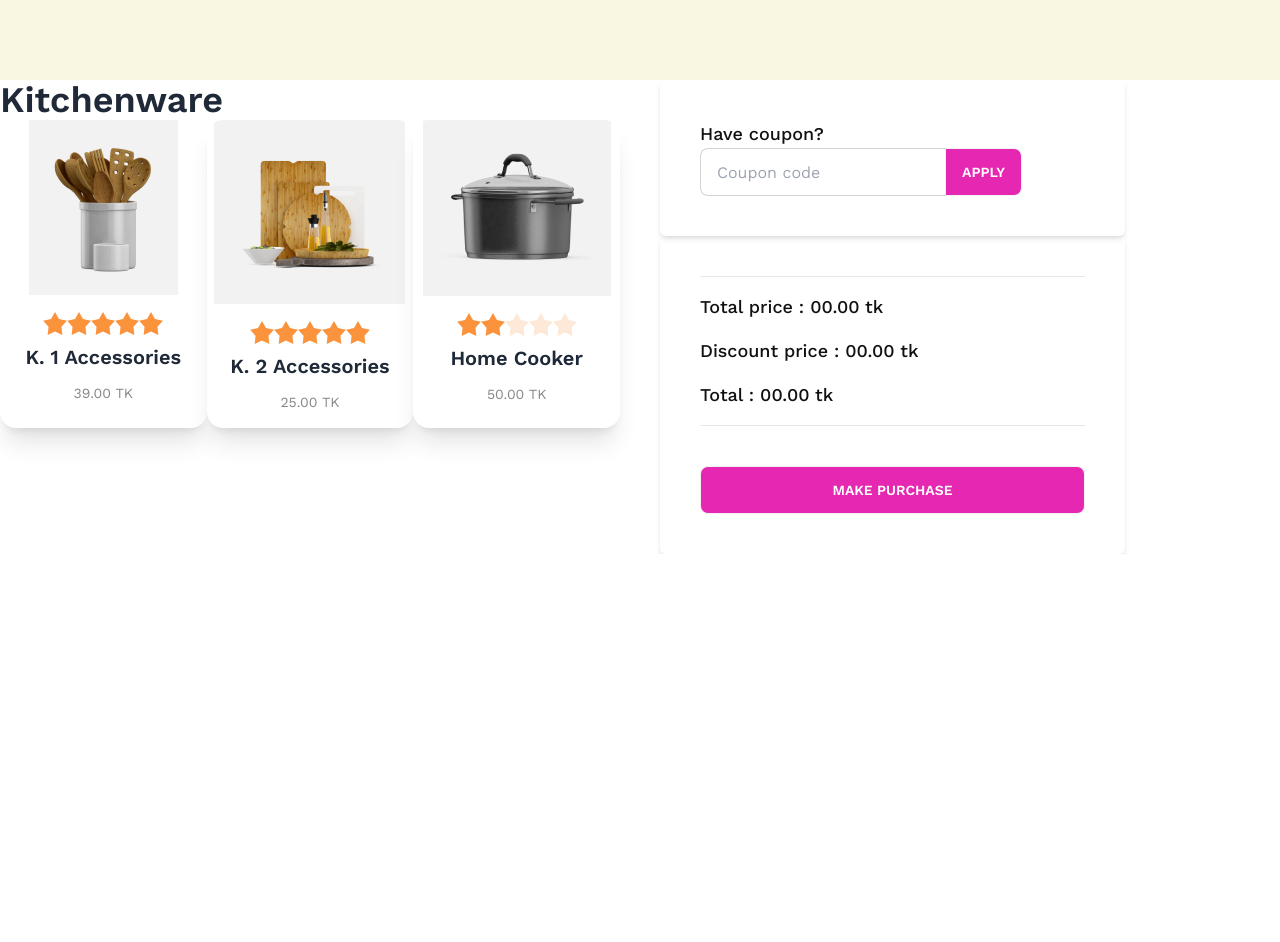
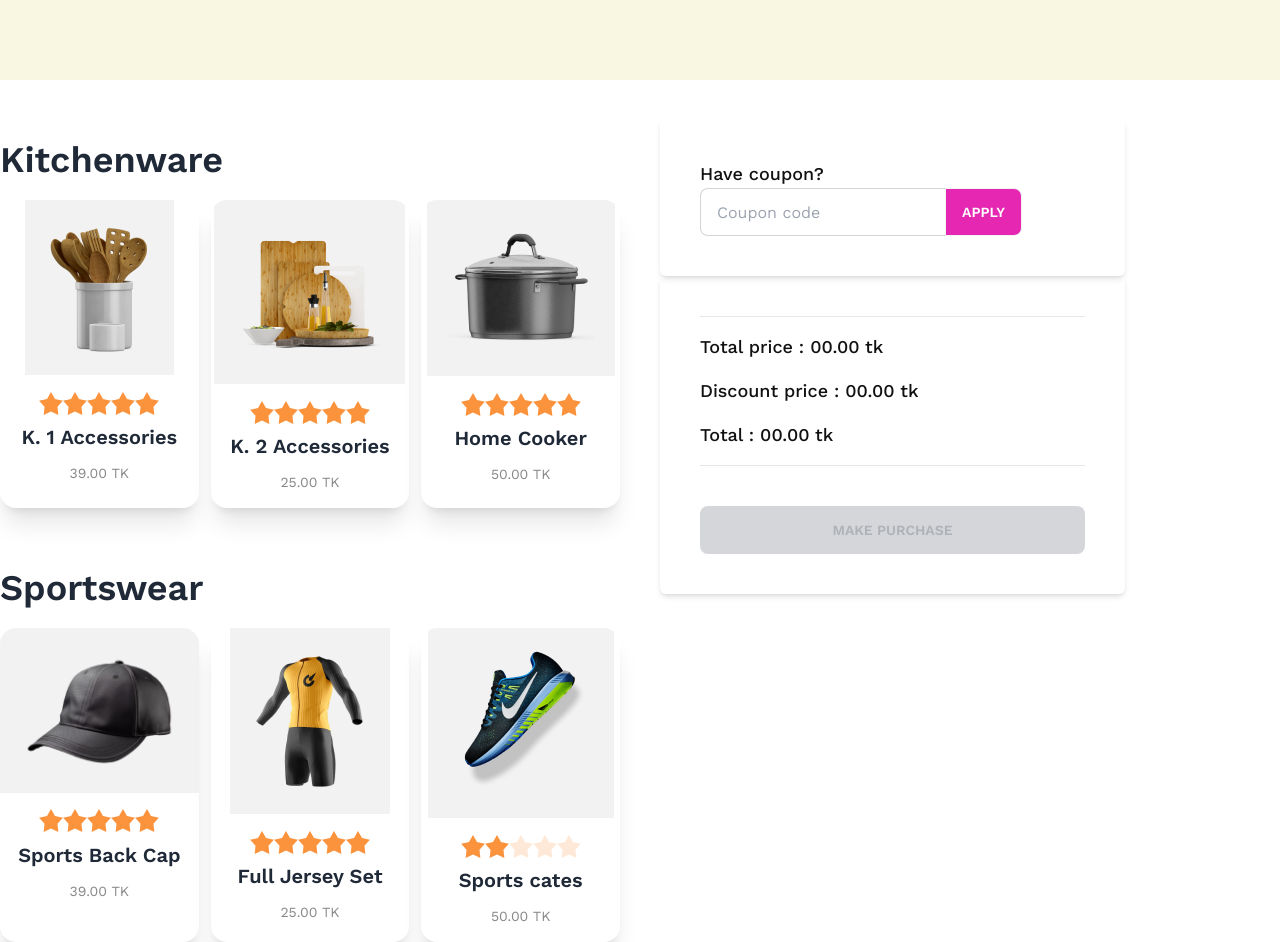
Before and after one commit to mahimDev/Summer-Sale, a plain HTML site: page index.html in a window 1280 px wide. Shown: the part 720-1662 px from the top of the page. Before the commit the page ends 1274 px from the top, so only its background shows below. Drawn offline with nearby package versions, Linux system fonts and the light colour scheme.

Commit message:
added main section

```diff
--- a/index.html
+++ b/index.html
@@ -45,16 +45,19 @@
         </div>
       </div>
     </header>
-    <main class="container mx-auto">
+    <main class="container mx-auto mt-10">
       <div class="grid grid-cols-1 lg:grid-cols-2 gap-10">
         <!-- card container -->
 
         <section>
           <div class="gap-10">
-            <h1 class="text-4xl font-semibold">Kitchenware</h1>
-            <div class="grid grid-cols-1 md:grid-cols-3">
+            <h1 class="text-4xl font-semibold py-5">Kitchenware</h1>
+            <div class="grid grid-cols-1 md:grid-cols-3 gap-3">
               <!-- first kitchenware card -->
-              <div onclick="clickElementValue(this)" class="card card-compact bg-base-100 shadow-xl">
+              <div
+                onclick="clickElementValue(this)"
+                class="card card-compact bg-base-100 shadow-xl"
+              >
                 <figure>
                   <img
                     class="bg-[#1111110D] p-5"
@@ -96,7 +99,10 @@
                 </div>
               </div>
               <!-- second kitchenware card -->
-              <div onclick="clickElementValue(this)" class="card card-compact bg-base-100 shadow-xl">
+              <div
+                onclick="clickElementValue(this)"
+                class="card card-compact bg-base-100 shadow-xl"
+              >
                 <figure>
                   <img
                     class="bg-[#1111110D] p-5"
@@ -138,7 +144,10 @@
                 </div>
               </div>
               <!-- therd kitchenware card -->
-              <div onclick="clickElementValue(this)" class="card card-compact bg-base-100 shadow-xl">
+              <div
+                onclick="clickElementValue(this)"
+                class="card card-compact bg-base-100 shadow-xl"
+              >
                 <figure>
                   <img
                     class="bg-[#1111110D] p-5"
@@ -180,6 +189,144 @@
                 </div>
               </div>
             </div>
+            <h1 class="text-4xl font-semibold mt-10 py-5">Sportswear</h1>
+            <div class="grid grid-cols-1 md:grid-cols-3 gap-3">
+              <!-- first Sportswear card -->
+              <div
+                onclick="clickElementValue(this)"
+                class="card card-compact bg-base-100 shadow-xl"
+              >
+                <figure>
+                  <img
+                    class="bg-[#1111110D] p-5"
+                    src="./images/prod4.png"
+                    alt="Shoes"
+                  />
+                </figure>
+                <div class="card-body items-center">
+                  <div class="rating items-center">
+                    <input
+                      type="radio"
+                      name="rating-2"
+                      class="mask mask-star-2 bg-orange-400"
+                    />
+                    <input
+                      type="radio"
+                      name="rating-2"
+                      class="mask mask-star-2 bg-orange-400"
+                      checked
+                    />
+                    <input
+                      type="radio"
+                      name="rating-2"
+                      class="mask mask-star-2 bg-orange-400"
+                    />
+                    <input
+                      type="radio"
+                      name="rating-2"
+                      class="mask mask-star-2 bg-orange-400"
+                    />
+                    <input
+                      type="radio"
+                      name="rating-2"
+                      class="mask mask-star-2 bg-orange-400"
+                    />
+                  </div>
+                  <h2 class="card-title">Sports Back Cap</h2>
+                  <p class="text-[#11111180]">39.00 TK</p>
+                </div>
+              </div>
+              <!-- second Sportswear card -->
+              <div
+                onclick="clickElementValue(this)"
+                class="card card-compact bg-base-100 shadow-xl"
+              >
+                <figure>
+                  <img
+                    class="bg-[#1111110D] p-5"
+                    src="./images/prod5.png"
+                    alt="Shoes"
+                  />
+                </figure>
+                <div class="card-body items-center">
+                  <div class="rating items-center">
+                    <input
+                      type="radio"
+                      name="rating-2"
+                      class="mask mask-star-2 bg-orange-400"
+                    />
+                    <input
+                      type="radio"
+                      name="rating-2"
+                      class="mask mask-star-2 bg-orange-400"
+                      checked
+                    />
+                    <input
+                      type="radio"
+                      name="rating-2"
+                      class="mask mask-star-2 bg-orange-400"
+                    />
+                    <input
+                      type="radio"
+                      name="rating-2"
+                      class="mask mask-star-2 bg-orange-400"
+                    />
+                    <input
+                      type="radio"
+                      name="rating-2"
+                      class="mask mask-star-2 bg-orange-400"
+                    />
+                  </div>
+                  <h2 class="card-title">Full Jersey Set</h2>
+                  <p class="text-[#11111180]">25.00 TK</p>
+                </div>
+              </div>
+              <!-- therd Sportswear card -->
+              <div
+                onclick="clickElementValue(this)"
+                class="card card-compact bg-base-100 shadow-xl"
+              >
+                <figure>
+                  <img
+                    class="bg-[#1111110D] p-5"
+                    src="./images/prod6.png"
+                    alt="Shoes"
+                  />
+                </figure>
+                <div class="card-body items-center">
+                  <div class="rating items-center">
+                    <input
+                      type="radio"
+                      name="rating-2"
+                      class="mask mask-star-2 bg-orange-400"
+                    />
+                    <input
+                      type="radio"
+                      name="rating-2"
+                      class="mask mask-star-2 bg-orange-400"
+                      checked
+                    />
+                    <input
+                      type="radio"
+                      name="rating-2"
+                      class="mask mask-star-2 bg-orange-400"
+                    />
+                    <input
+                      type="radio"
+                      name="rating-2"
+                      class="mask mask-star-2 bg-orange-400"
+                    />
+                    <input
+                      type="radio"
+                      name="rating-2"
+                      class="mask mask-star-2 bg-orange-400"
+                    />
+                  </div>
+                  <h2 class="card-title">Sports cates</h2>
+                  <p class="text-[#11111180]">50.00 TK</p>
+                </div>
+              </div>
+            </div>
           </div>
         </section>
         <!-- have cupon section -->
@@ -188,33 +335,53 @@
             <h1 class="text-[#111111] text-lg font-medium">Have coupon?</h1>
 
             <div class="join">
-                <input class="input input-bordered join-item" placeholder="Coupon code"/>
-                <button class="btn  join-item bg-[#E527B2] text-white ">Apply</button>
+              <input
+                class="input input-bordered join-item"
+                placeholder="Coupon code"
+              />
+              <button class="btn join-item bg-[#E527B2] text-white">
+                Apply
+              </button>
             </div>
           </div>
 
           <div class="p-10 shadow-md rounded-md">
-            <div id="input-field">
+            <div id="input-field"></div>
+            <hr />
+            <p class="text-[#111111] text-lg font-medium mt-4">
+              Total price : <span id="total-price">00.00</span> tk
+            </p>
+            <p class="text-[#111111] text-lg font-medium mt-4">
+              Discount price : <span id="discount-price">00.00</span> tk
+            </p>
+            <p class="text-[#111111] text-lg font-medium mt-4 mb-4">
+              Total : <span id="product-price">00.00</span> tk
+            </p>
 
-            </div>
             <hr />
-            <p class="text-[#111111] text-lg  font-medium mt-4">Total price : <span id="total-price">00.00</span> tk</p>
-            <p class="text-[#111111] text-lg  font-medium mt-4">Discount price : <span id="discount-price">00.00</span> tk</p>
-            <p class="text-[#111111] text-lg  font-medium mt-4 mb-4">Total : <span id="product-price">00.00</span> tk</p>
-
-            <hr/>
             <!-- Open the modal using ID.showModal() method -->
-<button class="btn btn-block bg-[#E527B2] text-white mt-10" onclick="my_modal_1.showModal()">Make Purchase</button>
+            <button
+              disabled
+              id="parchase-btn"
+              class="btn btn-block bg-[#E527B2] text-white mt-10"
+              onclick="my_modal_1.showModal()"
+            >
+              Make Purchase
+            </button>
             <dialog id="my_modal_1" class="modal">
               <form method="dialog" class="modal-box">
                 <div class="  ">
-    <img class=" justify-center " src="./images/congo.png" alt="">
-    <h3 class="font-bold text-5xl text-center">Congratulations</h3>
+                  <img class="justify-center" src="./images/congo.png" alt="" />
+                  <h3 class="font-bold text-5xl text-center">
+                    Congratulations
+                  </h3>
                   <p class="py-4 text-center">Your Purchase the product</p>
                 </div>
                 <div class="modal-action justify-center items-center">
                   <!-- if there is a button in form, it will close the modal -->
-      <button class="btn  bg-[#E527B2] text-white mt-10 ">Go Home</button>
+                  <button class="btn bg-[#E527B2] text-white mt-10">
+                    Go Home
+                  </button>
                 </div>
               </form>
             </dialog>
--- a/index.js
+++ b/index.js
@@ -1,25 +1,32 @@
 let total = 0;
-function clickElementValue(target){
-const elementValue = document.getElementById('input-field');
-const item = target.childNodes[3].childNodes[3].innerText
+function clickElementValue(target) {
+  const elementValue = document.getElementById("input-field");
+  const item = target.childNodes[3].childNodes[3].innerText;
 
- const li = document.createElement('li')
- li.innerText = item
- elementValue.appendChild(li)
+  const li = document.createElement("li");
+  li.innerText = item;
+  elementValue.appendChild(li);
 
-const price = target.childNodes[3].childNodes[5].innerText.split(" ")[0];
+  const price = target.childNodes[3].childNodes[5].innerText.split(" ")[0];
 
-total = parseFloat(total) + parseFloat(price)
+  total = parseFloat(total) + parseFloat(price);
 
-const totalPrice = document.getElementById('total-price').innerText = total
+  const totalPrice = (document.getElementById("total-price").innerText = total);
 
-const discountPrice = totalPrice / 100;
-const discount = discountPrice * 20
-const discountTotal = document.getElementById('discount-price').innerText = discount;
+  const discountPrice = totalPrice / 100;
+  const discount = discountPrice * 20;
+  const discountTotal = (document.getElementById("discount-price").innerText =
+    discount);
 
-const productPrice = total - discountTotal;
+  const productPrice = total - discountTotal;
 
-const product = document.getElementById('product-price').innerText = productPrice
-return product;
+  const product = (document.getElementById("product-price").innerText =
+    productPrice);
 
+  const btn = document.getElementById("parchase-btn");
+  console.log(btn);
+  if (totalPrice > 0) {
+    btn.setEnabled(true);
+  }
+  return product;
 }
```
Lines whose indentation alone changed are shown as unchanged.
